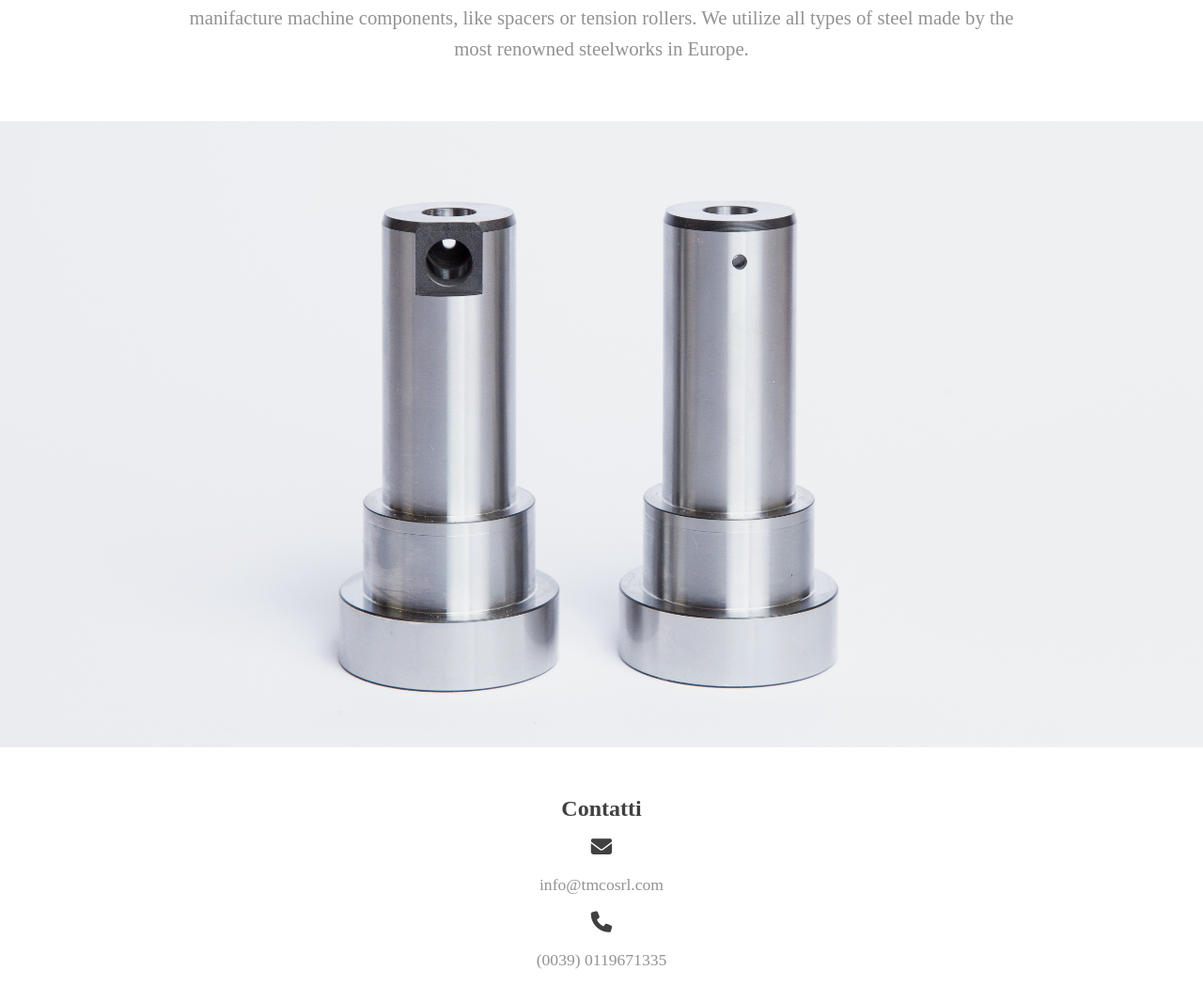
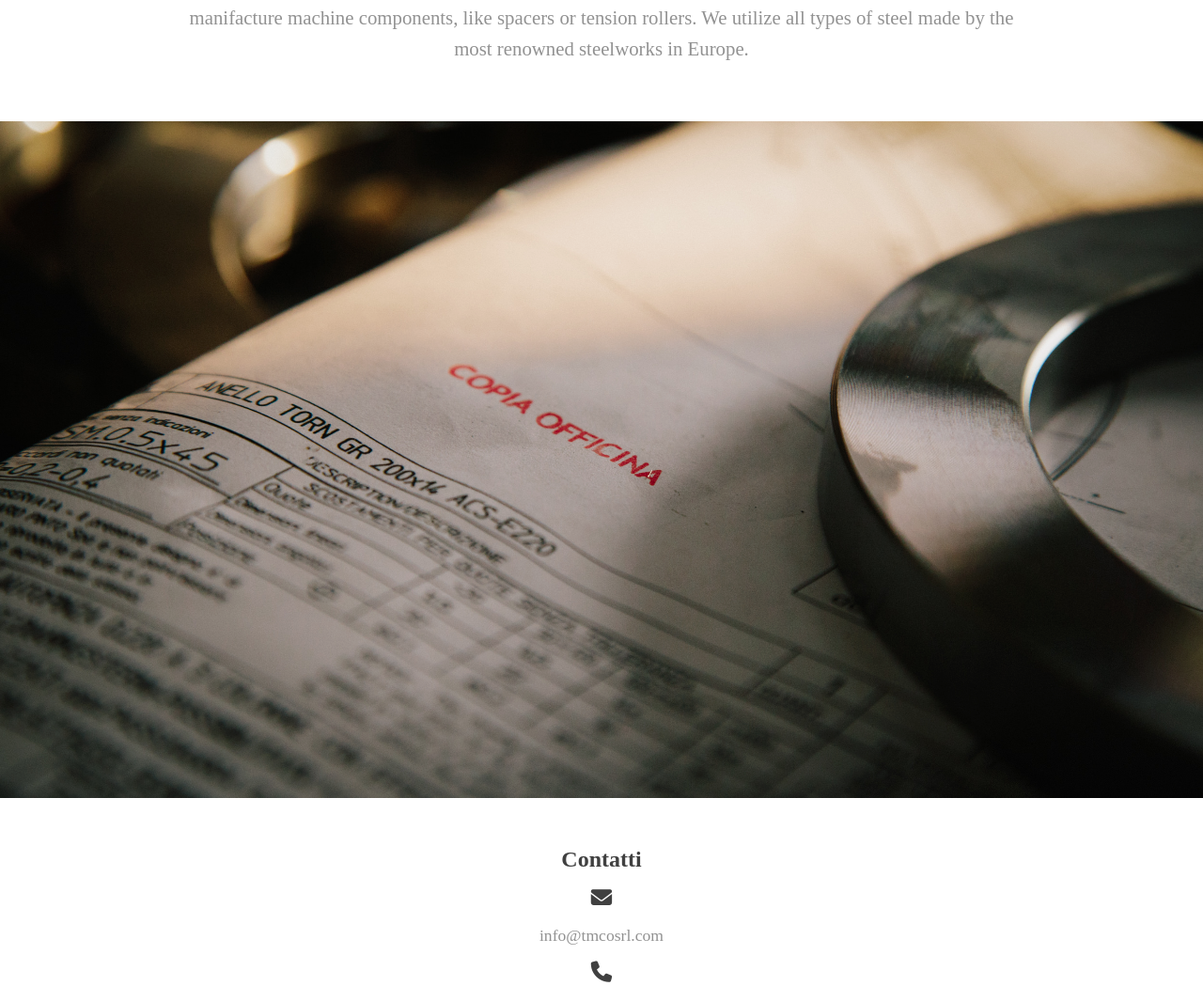
Before and after one commit to dlodge440/TMCO_Website, a plain HTML site: page index.html in a window 1280 px wide. Shown: the part 1223-2272 px from the top of the page at 94% size. Drawn offline with Linux system fonts and the light colour scheme; a web font is replaced by a local one.

Commit message:
Fixed previous errors

```diff
--- a/index.html
+++ b/index.html
@@ -37,7 +37,7 @@
         </div>
 
         <div class="fillImg overlay">
-            <img src="./img/home-1.jpg" alt="">
+            <img src="./img/home-2.jpg" alt="">
         </div>
 
         <div class="contacts">
```
